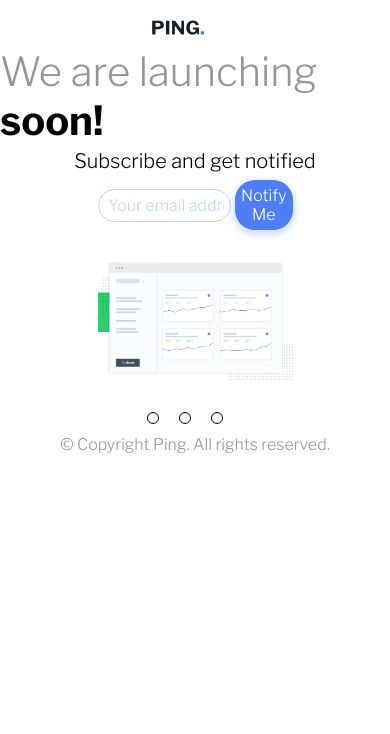
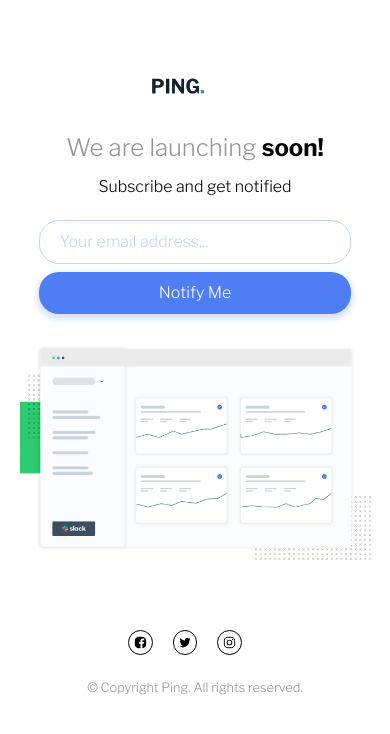
Before and after one commit to janderrv/ping-coming-soon-page, a plain HTML site: page index.html in a window 390 px wide. Drawn offline with nearby package versions, Linux system fonts and the light colour scheme.

Commit message:
Mobile version

```diff
--- a/css/style.css
+++ b/css/style.css
@@ -131,3 +131,58 @@
   font-size: 16px;
   color: hsl(0, 0%, 59%);
 }
+
+@media screen and (max-width: 900px) {
+  body {
+    font-size: 16px;
+  }
+  .container {
+    max-width: 900px;
+  }
+
+  .logo {
+    padding: 10%;
+    padding-top: 20%;
+  }
+
+  header h1,
+  header p {
+    padding-bottom: 4%;
+  }
+
+  header h1 {
+    font-size: 1.5rem;
+  }
+
+  main form {
+    width: 100%;
+    display: flex;
+    justify-content: center;
+    align-items: center;
+    flex-wrap: wrap;
+  }
+  main input {
+    width: 80%;
+    margin-top: 2%;
+  }
+  main button {
+    width: 80%;
+    margin-top: 2%;
+    margin-left: 0;
+  }
+  footer {
+    margin: 10%;
+  }
+  footer p {
+    font-size: 0.8rem;
+  }
+  .img img {
+    max-width: 90%;
+  }
+  .media {
+    margin-bottom: 5%;
+  }
+  .media img {
+    max-width: 8%;
+  }
+}
```
